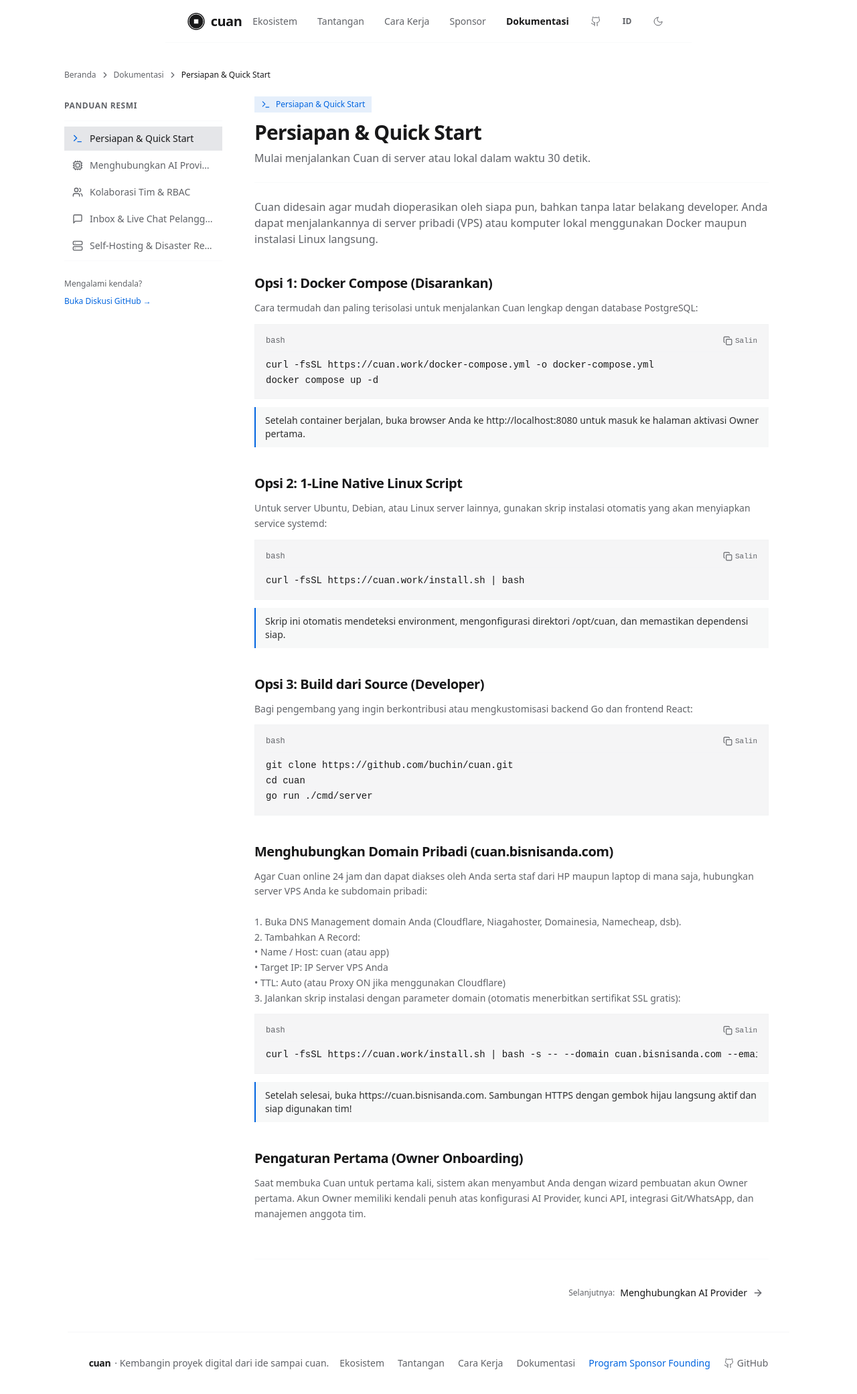
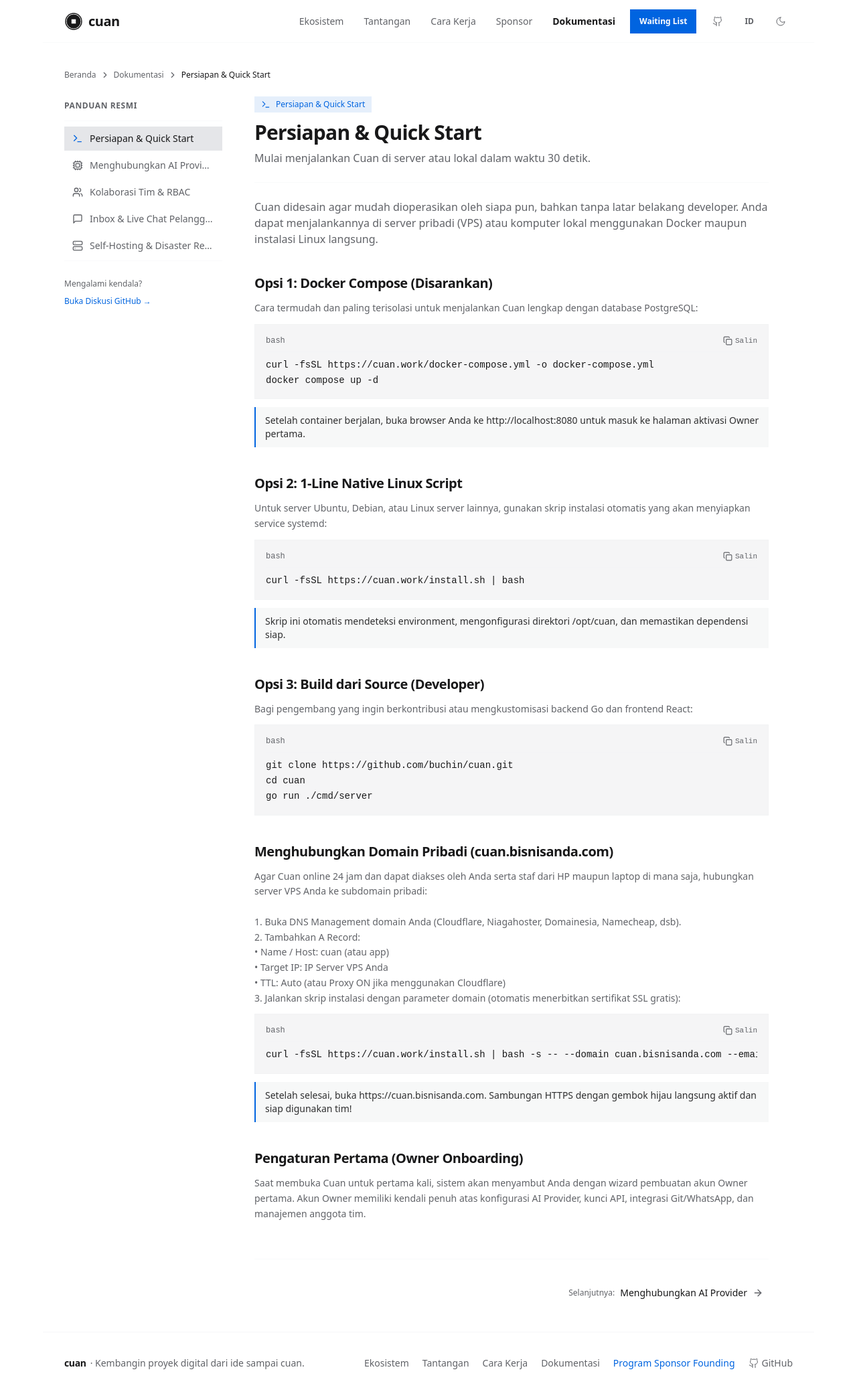
Before and after one commit to buchin/cuan-landing, a React (Vite) app: page /docs in a window 1280 px wide. Shown: the whole page at 67% size. Built offline with nearby package versions, Linux system fonts and the light colour scheme.

Commit message:
fix(layout): align navbar and footer width and CTA across LP, docs, and sponsor

```diff
--- a/src/components/layout/Footer.tsx
+++ b/src/components/layout/Footer.tsx
@@ -12,7 +12,7 @@ export function Footer({ onOpenGithubModal }: FooterProps) {
   const isHome = location.pathname === '/'
 
   return (
-    <footer className="mx-auto flex max-w-6xl flex-wrap items-center justify-between gap-4 border-t border-border/60 px-4 sm:px-8 py-6 text-sm text-muted-foreground">
+    <footer className="mx-auto flex w-full max-w-6xl flex-wrap items-center justify-between gap-4 border-t border-border/60 px-4 sm:px-8 py-6 text-sm text-muted-foreground">
       <p className="flex flex-wrap items-center gap-1.5 leading-relaxed">
         <span className="font-display tracking-tight font-bold text-foreground">
           cuan
--- a/src/components/layout/Navbar.tsx
+++ b/src/components/layout/Navbar.tsx
@@ -22,7 +22,7 @@ export function Navbar({
   const isDocs = location.pathname.startsWith('/docs')
 
   return (
-    <header className="mx-auto flex h-16 max-w-6xl items-center justify-between gap-2 px-4 sm:px-8 border-b border-border/40">
+    <header className="mx-auto flex h-16 w-full max-w-6xl items-center justify-between gap-2 px-4 sm:px-8 border-b border-border/40">
       <Link
         to="/"
         className="inline-flex min-h-11 items-center gap-2 font-medium tracking-tight shrink-0"
@@ -38,16 +38,6 @@ export function Navbar({
         aria-label={t('Website navigation')}
         className="flex items-center gap-1.5 sm:gap-3.5"
       >
-        {/* On non-home pages, show a small mobile home link */}
-        {!isHome && (
-          <Link
-            to="/"
-            className="sm:hidden inline-flex min-h-9 items-center gap-1 px-1.5 text-xs text-muted-foreground hover:text-foreground transition-colors whitespace-nowrap"
-          >
-            <span>← {t('Beranda')}</span>
-          </Link>
-        )}
-
         {isHome ? (
           <a
             href="#ecosystem-strip"
@@ -119,14 +109,23 @@ export function Navbar({
         </Link>
 
         {/* Mini CTA button on Navbar */}
-        {onWaitingListClick && (
-          <button
-            type="button"
-            onClick={onWaitingListClick}
+        {isHome ? (
+          onWaitingListClick && (
+            <button
+              type="button"
+              onClick={onWaitingListClick}
+              className="action-primary hidden min-h-9 px-3.5 text-xs font-semibold sm:inline-flex items-center gap-1.5 cursor-pointer shadow-2xs"
+            >
+              <span>{t('Waiting List')}</span>
+            </button>
+          )
+        ) : (
+          <Link
+            to="/#waiting-list"
             className="action-primary hidden min-h-9 px-3.5 text-xs font-semibold sm:inline-flex items-center gap-1.5 cursor-pointer shadow-2xs"
           >
             <span>{t('Waiting List')}</span>
-          </button>
+          </Link>
         )}
 
         {/* Clean GitHub button */}
```
